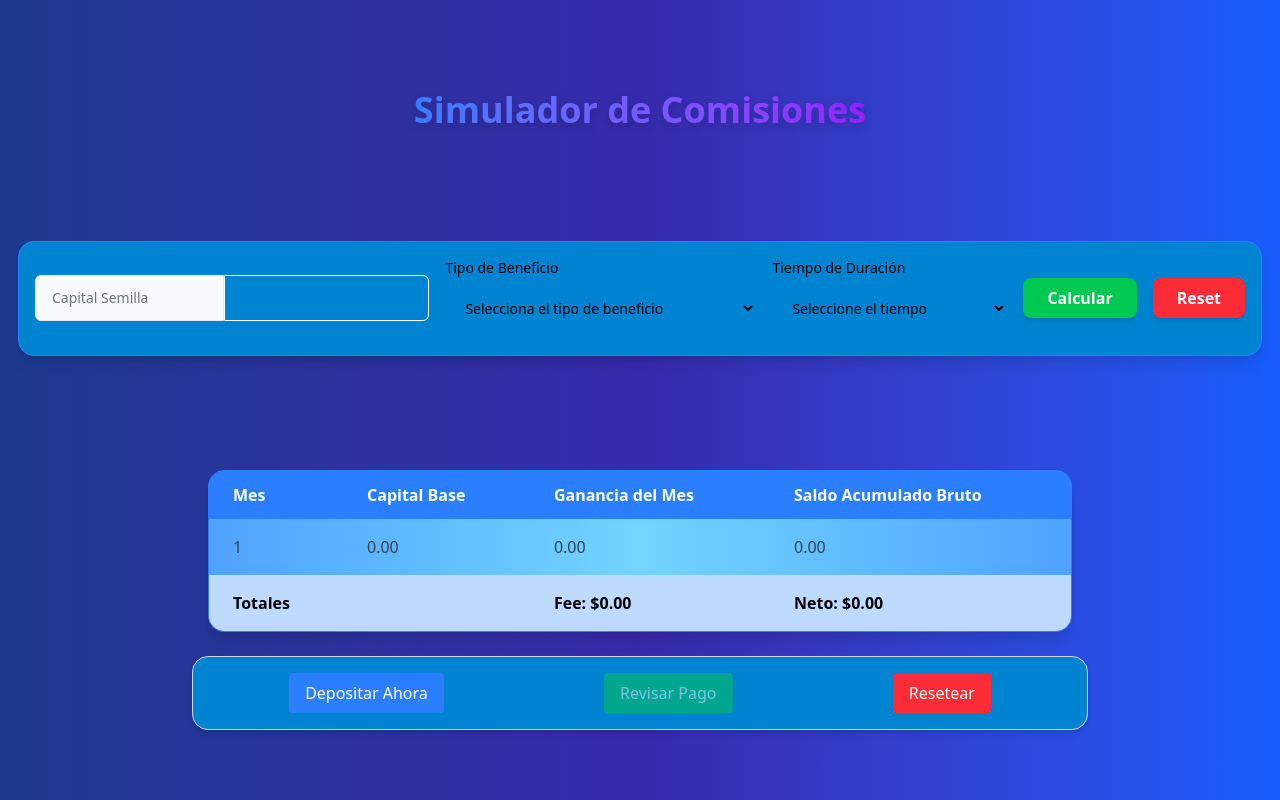
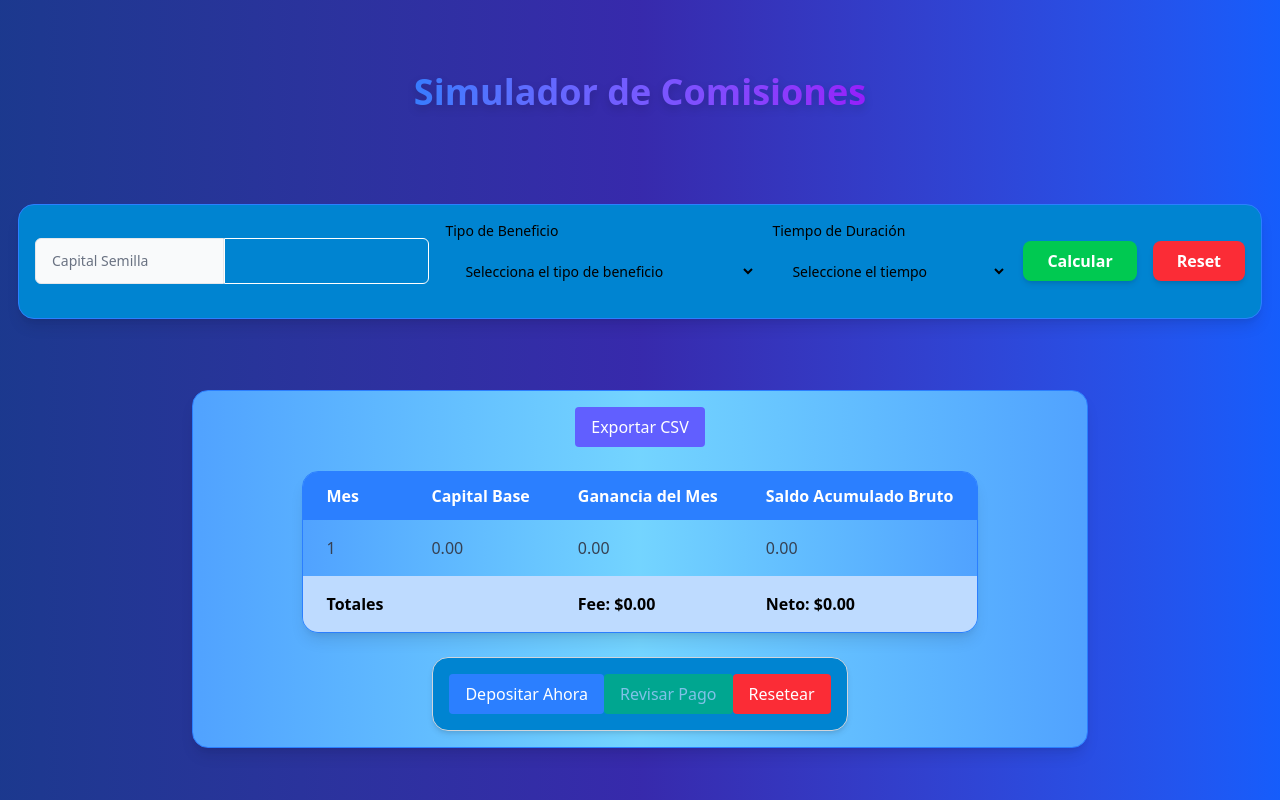
Before and after one commit to jcdev92/simulador-de-comisiones, a React (Vite) app: page / in a window 1280 px wide. Built offline with nearby package versions, Linux system fonts and the light colour scheme.

Commit message:
feat(boton exportar csv): :sparkles: Se implementa un componente que transforma datos de tabla CSV, se dispara con un Boton.

```diff
--- /dev/null
+++ b/src/components/Table/ExportCsvButton.tsx
@@ -0,0 +1,47 @@
+import React from 'react';
+
+interface ExportCsvProps {
+  headers: string[];
+  data: string[][];
+  summaryRow?: string[];
+}
+
+export const ExportCsvButton: React.FC<ExportCsvProps> = ({ headers, data, summaryRow }) => {
+  const handleExport = () => {
+    let csvContent = "";
+
+    if (headers && headers.length) {
+      csvContent += headers.join(",") + "\n";
+    }
+
+    data.forEach((row) => {
+      csvContent += row.join(",") + "\n";
+    });
+
+    if (summaryRow && summaryRow.length) {
+      csvContent += summaryRow.join(",") + "\n";
+    }
+
+    const blob = new Blob([csvContent], { type: "text/csv;charset=utf-8;" });
+    const url = URL.createObjectURL(blob);
+
+
+    const link = document.createElement("a");
+    link.setAttribute("href", url);
+    link.setAttribute("download", "simulacion.csv");
+    link.style.visibility = "hidden";
+    document.body.appendChild(link);
+    link.click();
+    document.body.removeChild(link);
+    URL.revokeObjectURL(url);
+  };
+
+  return (
+    <button
+      onClick={handleExport}
+      className="px-4 py-2 bg-indigo-500 text-white rounded hover:bg-indigo-600 transition"
+    >
+      Exportar CSV
+    </button>
+  );
+};
--- a/src/components/Table/TableSection.tsx
+++ b/src/components/Table/TableSection.tsx
@@ -2,6 +2,7 @@ import { Table } from './Table';
 import { useCalculations, SimulationForm } from '../../hooks/useCalculations';
 import { useSimulationForm } from '../../hooks/useSimulationForm';
 import { PaymentSection } from '../Payments/PaymentsSection';
+import { ExportCsvButton } from './ExportCsvButton';
 
 export const TableSection = () => {
   const simulationForm = useSimulationForm();
@@ -22,7 +23,8 @@ export const TableSection = () => {
   ];
 
   return (
-    <section className="w-full md:w-[70%] h-fit">
+    <section className="w-full md:w-[70%] h-fit flex flex-col items-center justify-center bg-gradient-to-r from-blue-400 via-sky-300 to-blue-400 rounded-2xl mx-4 p-4 shadow-lg border border-blue-500">
+      <ExportCsvButton headers={dataCols} data={calculatedRows} summaryRow={summaryRow} />
       <Table
         columns={dataCols}
         rows={calculatedRows}
```
